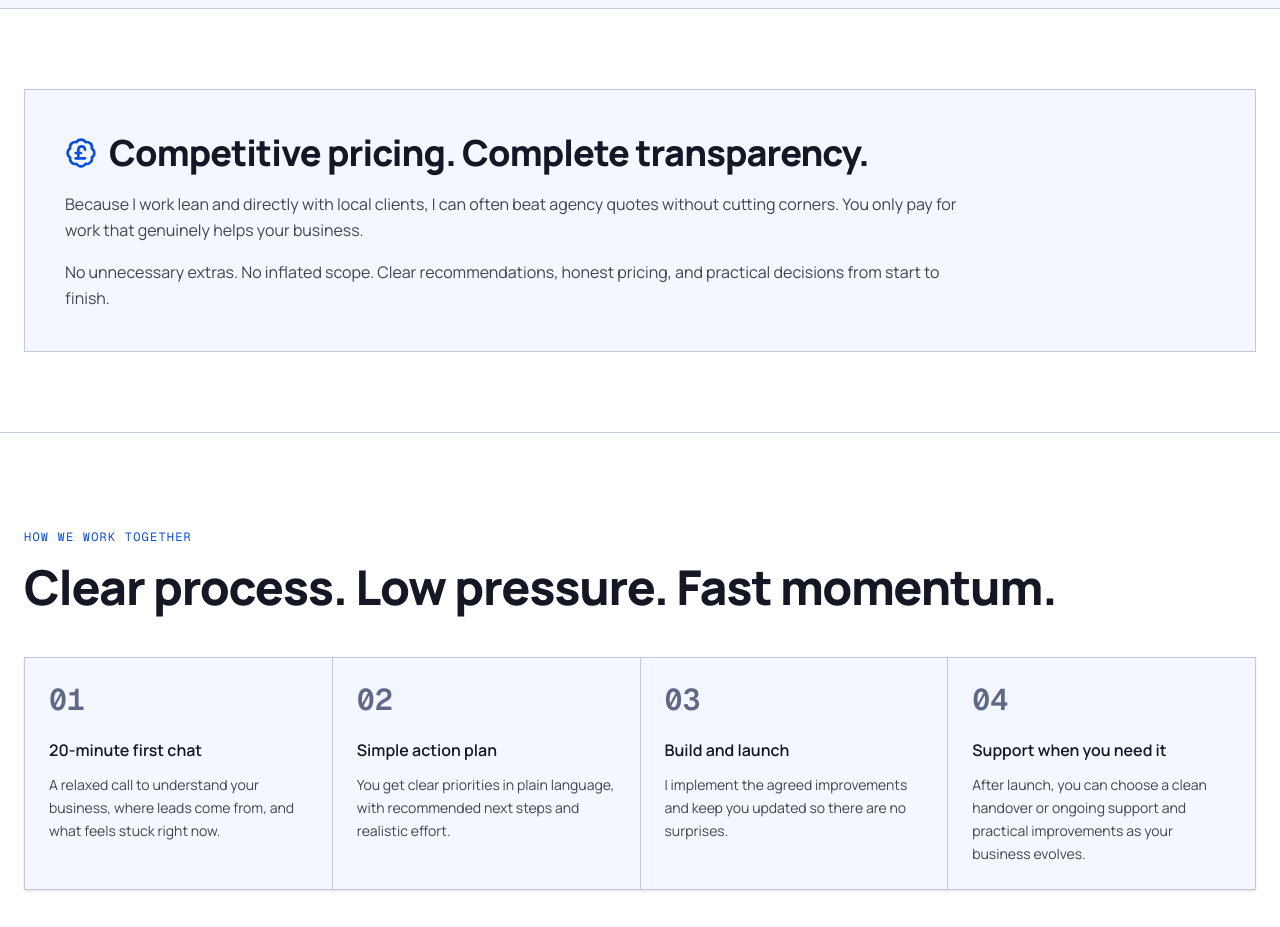
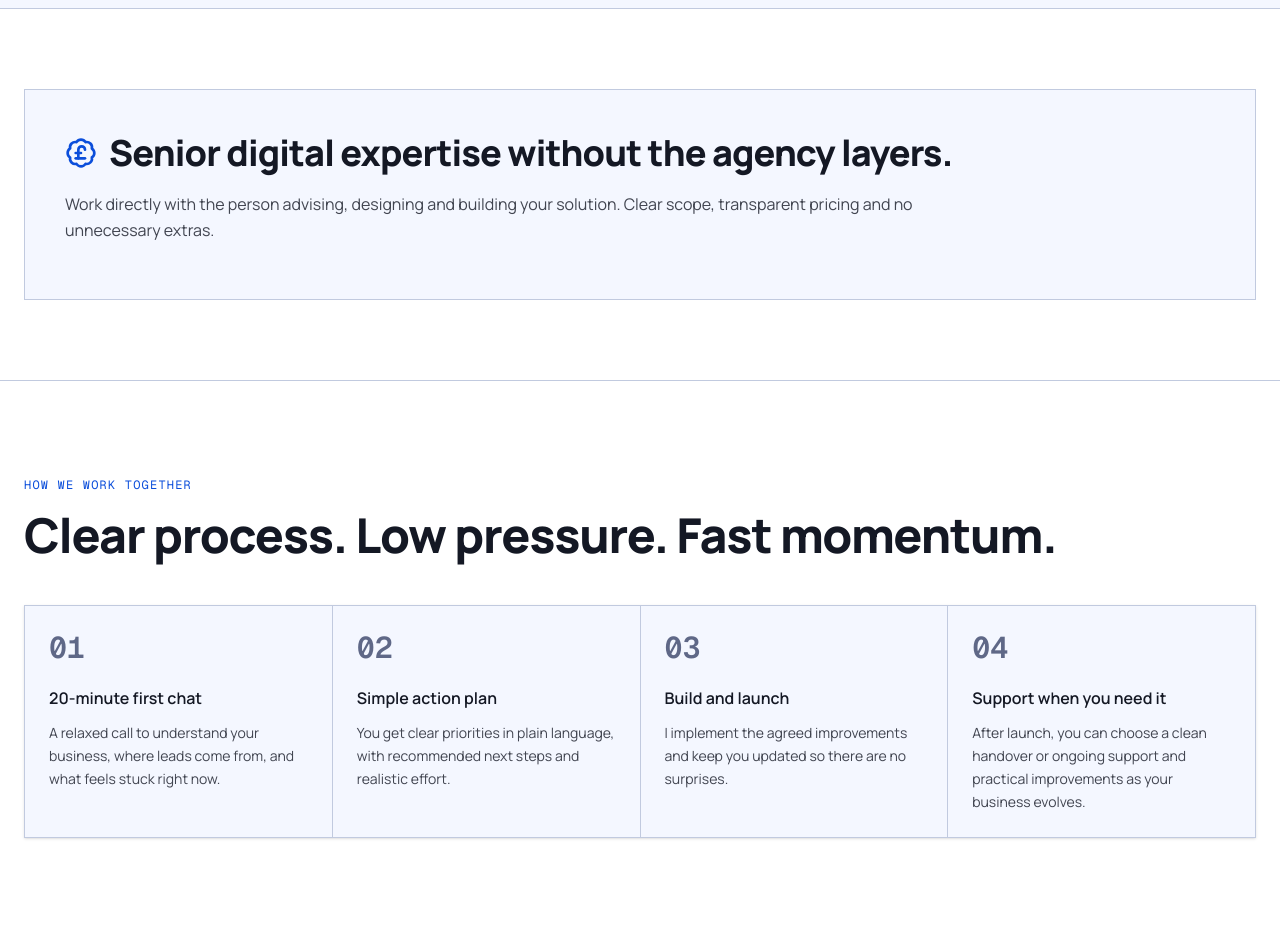
Before and after one commit to Jwakers/glevum-digital, a Next.js app: page / in a window 1280 px wide. Shown: the part 2000-2927 px from the top of the page. Built offline with nearby package versions, Linux system fonts and the light colour scheme.

Commit message:
feat: mark completion of 'Who am I' page tasks in README and refine service descriptions for clarity and transparency

```diff
--- a/src/app/page.tsx
+++ b/src/app/page.tsx
@@ -258,10 +258,7 @@ export default function Home() {
             {serviceCategories.map((service) => {
               const Icon = serviceIconMap[service.id];
               return (
-                <article
-                  key={service.title}
-                  className="bg-surface p-8"
-                >
+                <article key={service.title} className="bg-surface p-8">
                   <Icon className="w-8 h-8 text-primary mb-5" />
                   <h3 className="text-xl font-semibold mb-3">
                     {service.title}
@@ -313,17 +310,13 @@ export default function Home() {
             <div className="flex items-center gap-3 mb-4">
               <BadgePoundSterling className="w-8 h-8 text-primary" />
               <h2 className="text-2xl md:text-4xl font-sans font-extrabold tracking-tight leading-tight">
-                Competitive pricing. Complete transparency.
+                Senior digital expertise without the agency layers.
               </h2>
             </div>
             <p className="text-foreground/80 leading-relaxed mb-4 max-w-4xl">
-              Because I work lean and directly with local clients, I can often
-              beat agency quotes without cutting corners. You only pay for work
-              that genuinely helps your business.
-            </p>
-            <p className="text-foreground/80 leading-relaxed max-w-4xl">
-              No unnecessary extras. No inflated scope. Clear recommendations,
-              honest pricing, and practical decisions from start to finish.
+              Work directly with the person advising, designing and building
+              your solution. Clear scope, transparent pricing and no unnecessary
+              extras.
             </p>
           </div>
         </div>
@@ -366,10 +359,7 @@ export default function Home() {
           </h2>
           <div className="grid grid-cols-1 md:grid-cols-2 lg:grid-cols-4 gap-px bg-outline-variant border border-outline-variant">
             {proofCards.map((item) => (
-              <div
-                key={item.title}
-                className="bg-surface p-7"
-              >
+              <div key={item.title} className="bg-surface p-7">
                 <h3 className="font-semibold text-lg mb-3">{item.title}</h3>
                 <p className="text-sm text-foreground/80 leading-relaxed">
                   {item.text}
@@ -393,8 +383,8 @@ export default function Home() {
                 </h2>
                 <p className="text-foreground/80 leading-relaxed max-w-3xl">
                   Learn more about my background, how I work with local
-                  businesses, and what you can expect whether you need a
-                  one-off project or ongoing support.
+                  businesses, and what you can expect whether you need a one-off
+                  project or ongoing support.
                 </p>
                 <Link
                   href="/who-am-i"
@@ -427,10 +417,7 @@ export default function Home() {
           </h2>
           <div className="grid grid-cols-1 gap-px bg-outline-variant border border-outline-variant">
             {faqs.map((item) => (
-              <div
-                key={item.question}
-                className="bg-background p-7"
-              >
+              <div key={item.question} className="bg-background p-7">
                 <div className="flex items-start gap-3 mb-2">
                   <CircleHelp className="w-5 h-5 text-primary mt-0.5" />
                   <h3 className="font-semibold">{item.question}</h3>
@@ -472,7 +459,6 @@ export default function Home() {
           </div>
         </div>
       </section>
-
     </div>
   );
 }
```
Also changed, not shown: 1 other file (tests, documents, lock files or other folders).
